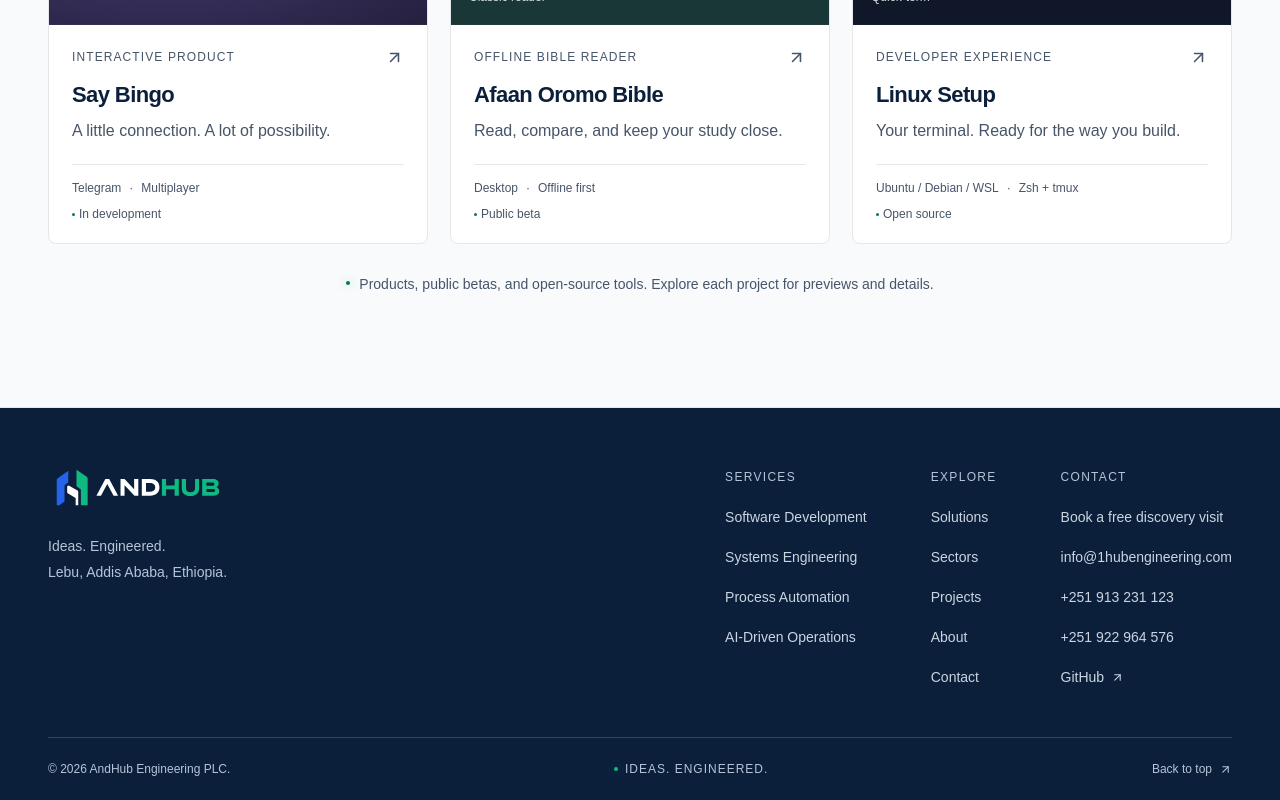
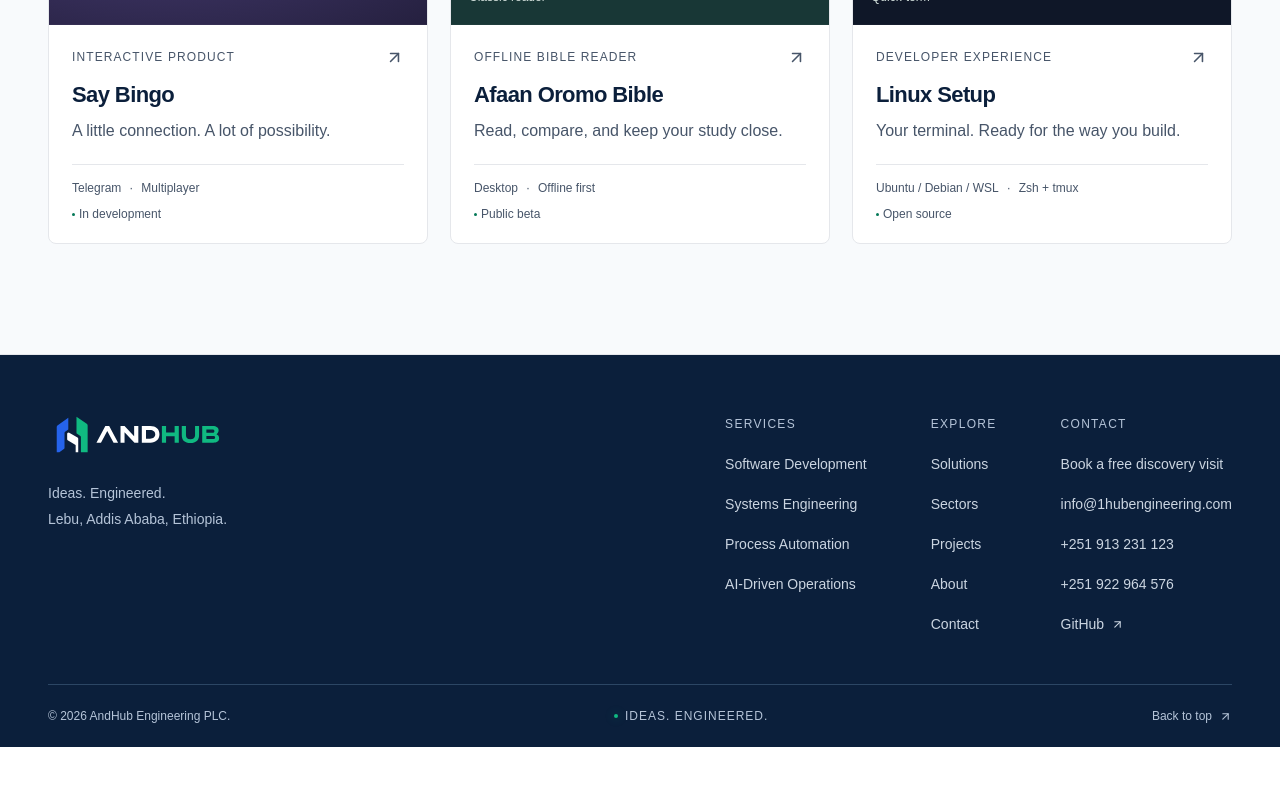
Before and after one commit to 1hubengineering/website-v1, a React (Vite) app: page /projects in a window 1280 px wide. Shown: the part 1544-2344 px from the top of the page. After the commit the page ends 2291 px from the top, so only its background shows below. Built offline with nearby package versions, Linux system fonts and the light colour scheme; a web font is replaced by a local one.

Commit message:
Remove the small portfolio note under the projects grid

```diff
--- a/src/components/projects.tsx
+++ b/src/components/projects.tsx
@@ -239,12 +239,6 @@ export function Projects() {
             </article>
           ))}
         </div>
-        <div className="portfolio-note">
-          <span className="status-dot" />
-          <p>
-            Products, public betas, and open-source tools. Explore each project for previews and details.
-          </p>
-        </div>
       </div>
       <Dialog.Root
         open={!!selected}
```
